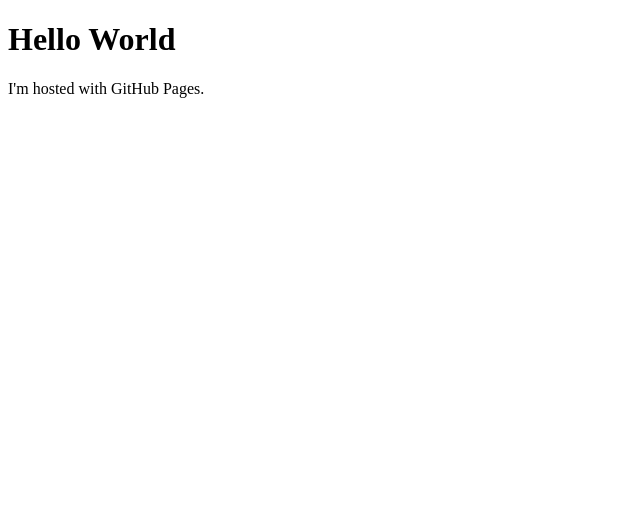
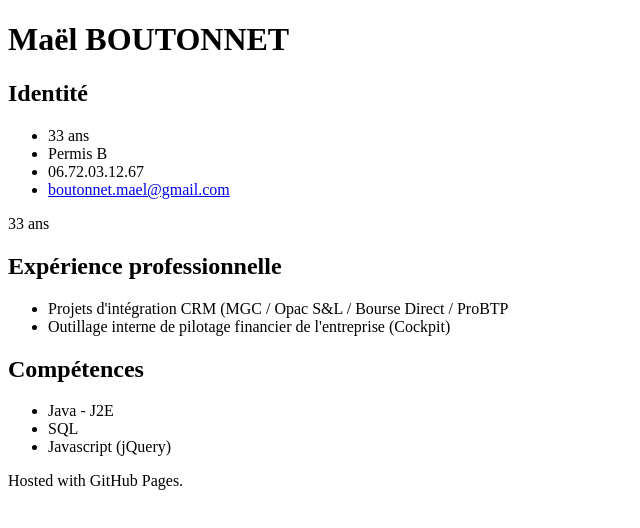
Before and after one commit to maelboutonnet/maelboutonnet.github.io, a plain HTML site: page index.html in a window 1280 px wide. Shown: the whole page, without its empty margins (0-640 px from the left). Drawn offline with Linux system fonts and the light colour scheme.

Commit message:
Update index.html

```diff
--- a/index.html
+++ b/index.html
@@ -1,7 +1,34 @@
 <!DOCTYPE html>
 <html>
 <body>
-<h1>Hello World</h1>
-<p>I'm hosted with GitHub Pages.</p>
+<h1>Maël BOUTONNET</h1>
+<p class="identity">
+    <h2>Identité</h2>
+    <ul>
+        <li>33 ans</li>
+        <li>Permis B</li>
+        <li>06.72.03.12.67</li>
+        <li><a href="mailto:boutonnet.mael@gmail.com">boutonnet.mael@gmail.com</a></li>
+    </ul>
+</p>
+<p>
+    33 ans
+</p>
+<p class="experience">
+    <h2>Expérience professionnelle</h2>
+    <ul>
+        <li>Projets d'intégration CRM (MGC / Opac S&L / Bourse Direct / ProBTP</li>
+        <li>Outillage interne de pilotage financier de l'entreprise (Cockpit)</li>
+    </ul>
+</p>
+<p class="skills">
+    <h2>Compétences</h2>
+    <ul>
+        <li>Java - J2E</li>
+        <li>SQL</li>
+        <li>Javascript (jQuery)</li>
+    </ul>
+</p>
+<p>Hosted with GitHub Pages.</p>
 </body>
 </html>
```
